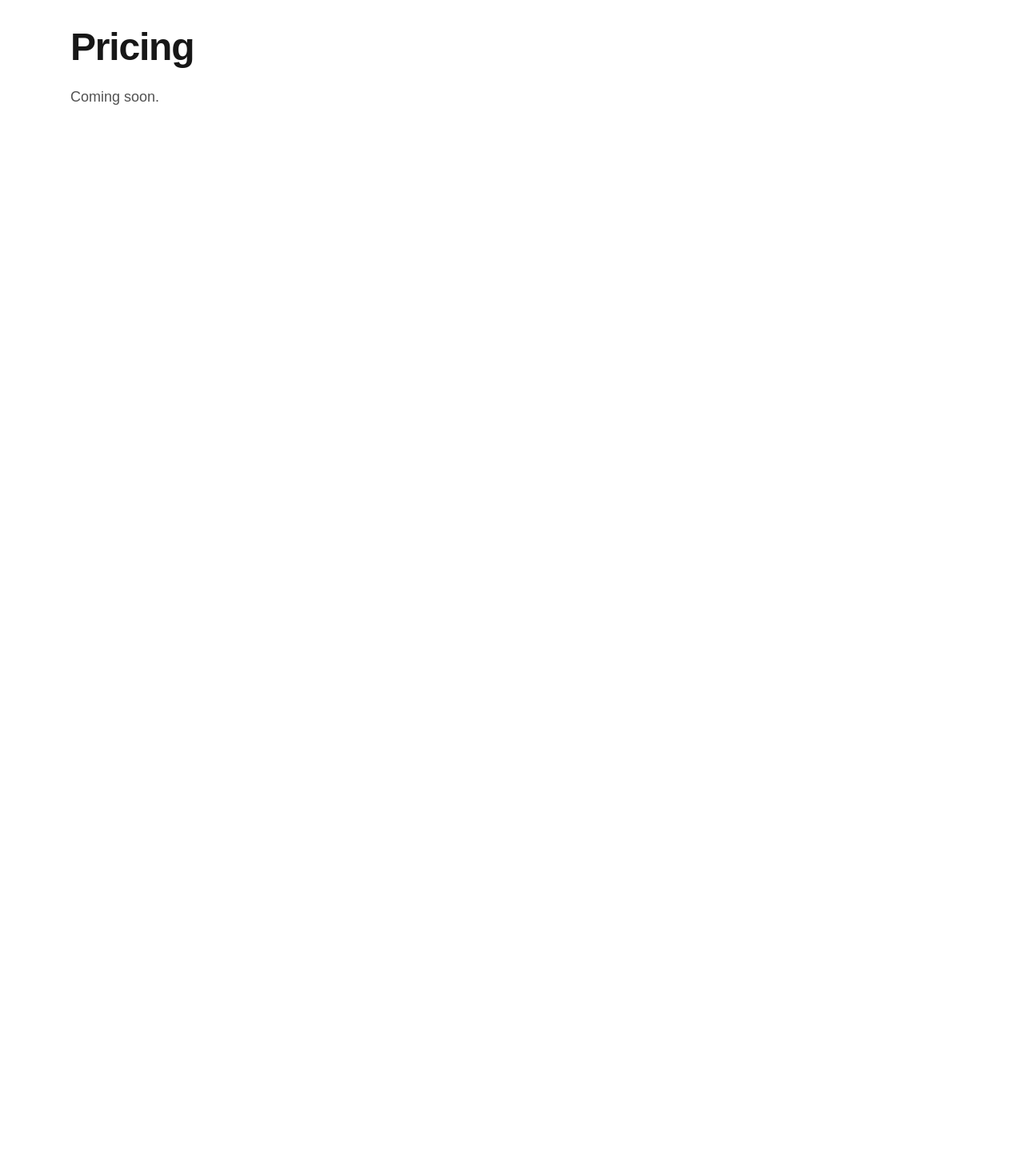
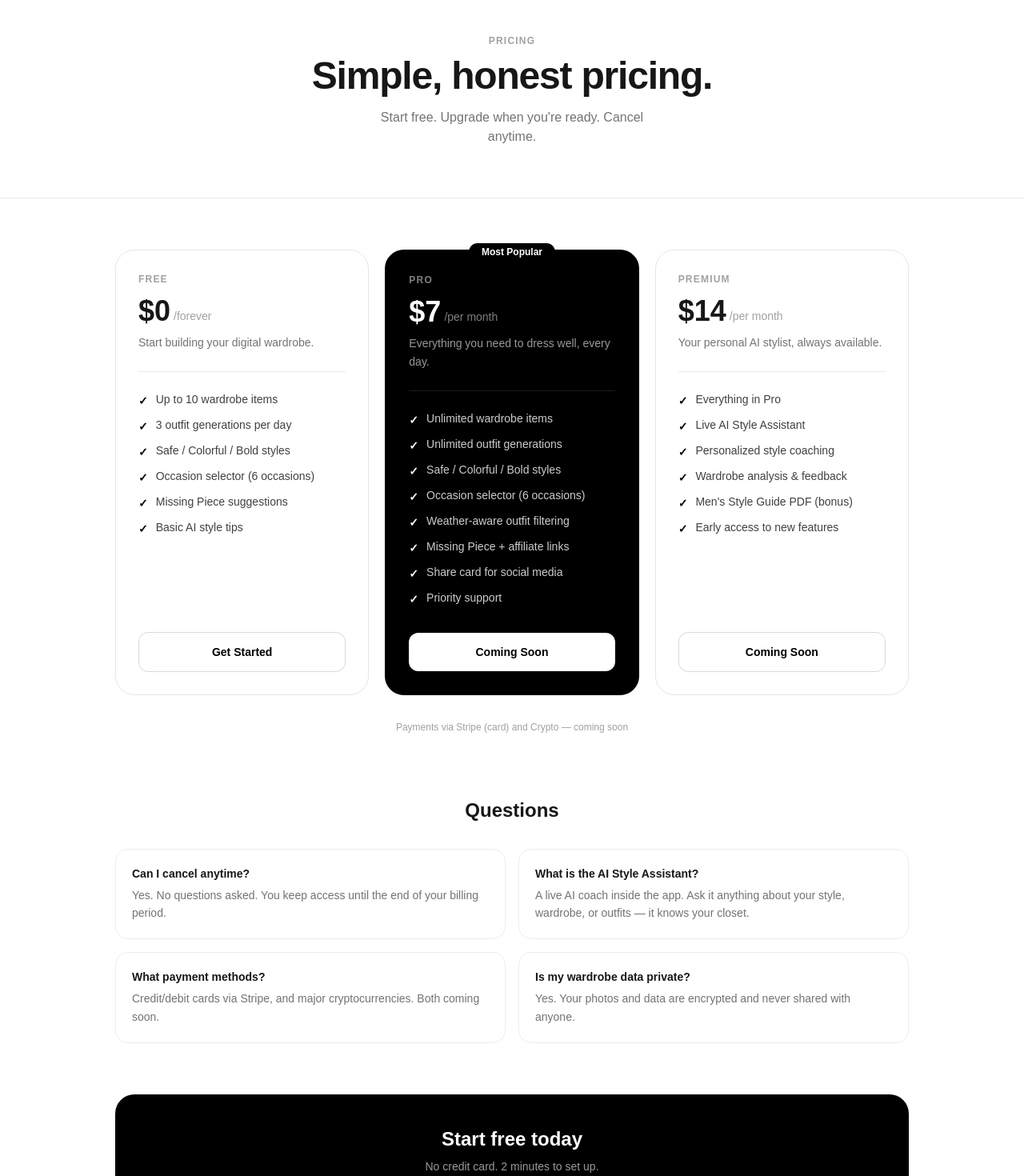
Before and after one commit to GM2301/outfitmirror, a Next.js app: page /pricing in a window 1280 px wide. Shown: the part 100-1570 px from the top of the page at 80% size. Before the commit the page ends 800 px from the top, so only its background shows below. Built offline with nearby package versions, Linux system fonts and the light colour scheme; no server answers.

Commit message:
Pricing page - 3 plans

```diff
--- a/src/app/pricing/page.tsx
+++ b/src/app/pricing/page.tsx
@@ -1,8 +1,198 @@
+import Link from "next/link";
+
+const PLANS = [
+  {
+    name: "Free",
+    price: "$0",
+    period: "forever",
+    description: "Start building your digital wardrobe.",
+    cta: "Get Started",
+    ctaHref: "/signup",
+    ctaStyle: "border",
+    dark: false,
+    badge: null,
+    features: [
+      "Up to 10 wardrobe items",
+      "3 outfit generations per day",
+      "Safe / Colorful / Bold styles",
+      "Occasion selector (6 occasions)",
+      "Missing Piece suggestions",
+      "Basic AI style tips",
+    ],
+  },
+  {
+    name: "Pro",
+    price: "$7",
+    period: "per month",
+    description: "Everything you need to dress well, every day.",
+    cta: "Coming Soon",
+    ctaHref: "/signup",
+    ctaStyle: "dark",
+    dark: true,
+    badge: "Most Popular",
+    features: [
+      "Unlimited wardrobe items",
+      "Unlimited outfit generations",
+      "Safe / Colorful / Bold styles",
+      "Occasion selector (6 occasions)",
+      "Weather-aware outfit filtering",
+      "Missing Piece + affiliate links",
+      "Share card for social media",
+      "Priority support",
+    ],
+  },
+  {
+    name: "Premium",
+    price: "$14",
+    period: "per month",
+    description: "Your personal AI stylist, always available.",
+    cta: "Coming Soon",
+    ctaHref: "/signup",
+    ctaStyle: "border",
+    dark: false,
+    badge: null,
+    features: [
+      "Everything in Pro",
+      "Live AI Style Assistant",
+      "Personalized style coaching",
+      "Wardrobe analysis & feedback",
+      "Men's Style Guide PDF (bonus)",
+      "Early access to new features",
+    ],
+  },
+];
+
 export default function PricingPage() {
-    return (
-      <main className="mx-auto max-w-6xl px-4 sm:px-6 py-8 sm:py-14">
-        <h1 className="text-3xl sm:text-4xl md:text-5xl font-semibold tracking-tight dark:text-white">Pricing</h1>
-        <p className="mt-4 sm:mt-6 text-base sm:text-lg text-neutral-600 dark:text-gray-300">Coming soon.</p>
-      </main>
-    );
-  }
+  return (
+    <main className="min-h-screen bg-white">
+
+      {/* Hero */}
+      <div className="py-16 text-center px-4 border-b border-black/8">
+        <p className="text-xs font-semibold uppercase tracking-widest text-neutral-400">Pricing</p>
+        <h1 className="mt-3 text-4xl sm:text-5xl font-black tracking-tight">
+          Simple, honest pricing.
+        </h1>
+        <p className="mt-4 text-neutral-500 max-w-sm mx-auto">
+          Start free. Upgrade when you're ready. Cancel anytime.
+        </p>
+      </div>
+
+      {/* Plans */}
+      <div className="mx-auto max-w-5xl px-4 py-16">
+        <div className="grid gap-5 sm:grid-cols-3">
+          {PLANS.map((plan) => (
+            <div
+              key={plan.name}
+              className={`relative rounded-3xl p-7 flex flex-col ${
+                plan.dark
+                  ? "bg-black text-white border-2 border-black"
+                  : "border border-black/10"
+              }`}
+            >
+              {/* Badge */}
+              {plan.badge && (
+                <div className="absolute -top-3 left-1/2 -translate-x-1/2">
+                  <span className="rounded-full bg-black text-white px-4 py-1 text-xs font-semibold whitespace-nowrap">
+                    {plan.badge}
+                  </span>
+                </div>
+              )}
+
+              {/* Plan name */}
+              <p className={`text-xs font-semibold uppercase tracking-widest ${plan.dark ? "text-white/50" : "text-neutral-400"}`}>
+                {plan.name}
+              </p>
+
+              {/* Price */}
+              <div className="mt-3 flex items-end gap-1">
+                <span className="text-4xl font-black">{plan.price}</span>
+                <span className={`mb-1 text-sm ${plan.dark ? "text-white/50" : "text-neutral-400"}`}>
+                  /{plan.period}
+                </span>
+              </div>
+
+              {/* Description */}
+              <p className={`mt-2 text-sm leading-relaxed ${plan.dark ? "text-white/60" : "text-neutral-500"}`}>
+                {plan.description}
+              </p>
+
+              {/* Divider */}
+              <div className={`my-6 h-px ${plan.dark ? "bg-white/10" : "bg-black/8"}`} />
+
+              {/* Features */}
+              <ul className="space-y-2.5 flex-1">
+                {plan.features.map((f) => (
+                  <li key={f} className={`flex items-start gap-2.5 text-sm ${plan.dark ? "text-white/80" : "text-neutral-700"}`}>
+                    <span className={`mt-0.5 font-bold flex-shrink-0 ${plan.dark ? "text-white" : "text-black"}`}>✓</span>
+                    {f}
+                  </li>
+                ))}
+              </ul>
+
+              {/* CTA */}
+              <Link
+                href={plan.ctaHref}
+                className={`mt-8 block rounded-xl px-6 py-3.5 text-center text-sm font-semibold transition ${
+                  plan.ctaStyle === "dark"
+                    ? "bg-white text-black hover:bg-white/90"
+                    : plan.dark
+                    ? "border border-white/20 text-white hover:bg-white/10"
+                    : "border border-black/15 text-black hover:bg-neutral-50"
+                }`}
+              >
+                {plan.cta}
+              </Link>
+            </div>
+          ))}
+        </div>
+
+        {/* Payment note */}
+        <p className="mt-8 text-center text-xs text-neutral-400">
+          Payments via Stripe (card) and Crypto — coming soon
+        </p>
+
+        {/* FAQ */}
+        <div className="mt-20">
+          <h2 className="text-2xl font-black text-center mb-8">Questions</h2>
+          <div className="grid gap-4 sm:grid-cols-2">
+            {[
+              {
+                q: "Can I cancel anytime?",
+                a: "Yes. No questions asked. You keep access until the end of your billing period.",
+              },
+              {
+                q: "What is the AI Style Assistant?",
+                a: "A live AI coach inside the app. Ask it anything about your style, wardrobe, or outfits — it knows your closet.",
+              },
+              {
+                q: "What payment methods?",
+                a: "Credit/debit cards via Stripe, and major cryptocurrencies. Both coming soon.",
+              },
+              {
+                q: "Is my wardrobe data private?",
+                a: "Yes. Your photos and data are encrypted and never shared with anyone.",
+              },
+            ].map((item) => (
+              <div key={item.q} className="rounded-2xl border border-black/8 p-5">
+                <p className="font-semibold text-sm">{item.q}</p>
+                <p className="mt-1.5 text-sm text-neutral-500 leading-relaxed">{item.a}</p>
+              </div>
+            ))}
+          </div>
+        </div>
+
+        {/* Bottom CTA */}
+        <div className="mt-16 rounded-3xl bg-black text-white p-10 text-center">
+          <h2 className="text-2xl font-black">Start free today</h2>
+          <p className="mt-2 text-white/60 text-sm">No credit card. 2 minutes to set up.</p>
+          <Link
+            href="/signup"
+            className="mt-6 inline-block rounded-full bg-white text-black px-8 py-3.5 text-sm font-semibold hover:bg-white/90 transition"
+          >
+            Create Free Account →
+          </Link>
+        </div>
+      </div>
+    </main>
+  );
+}
```
